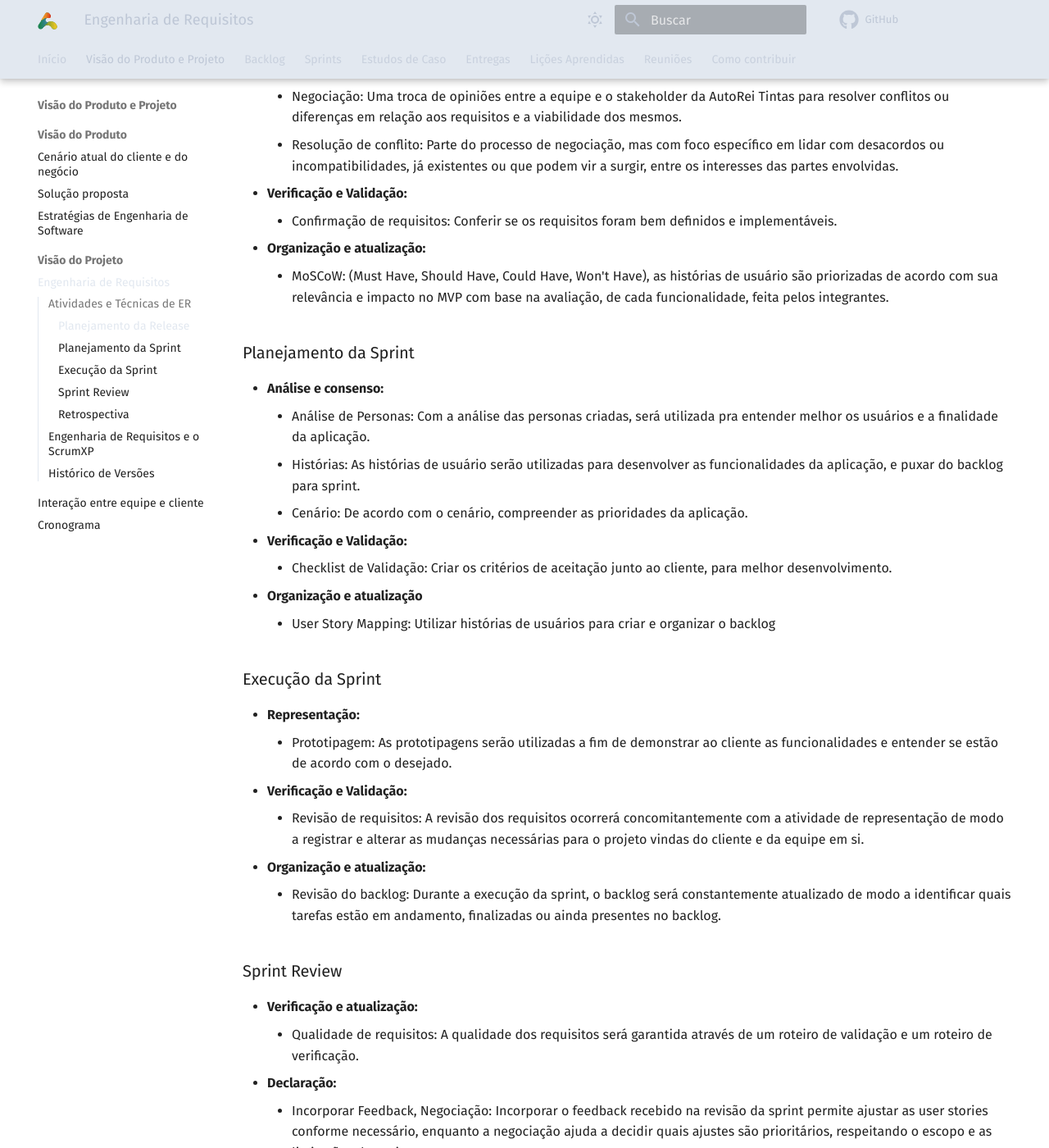
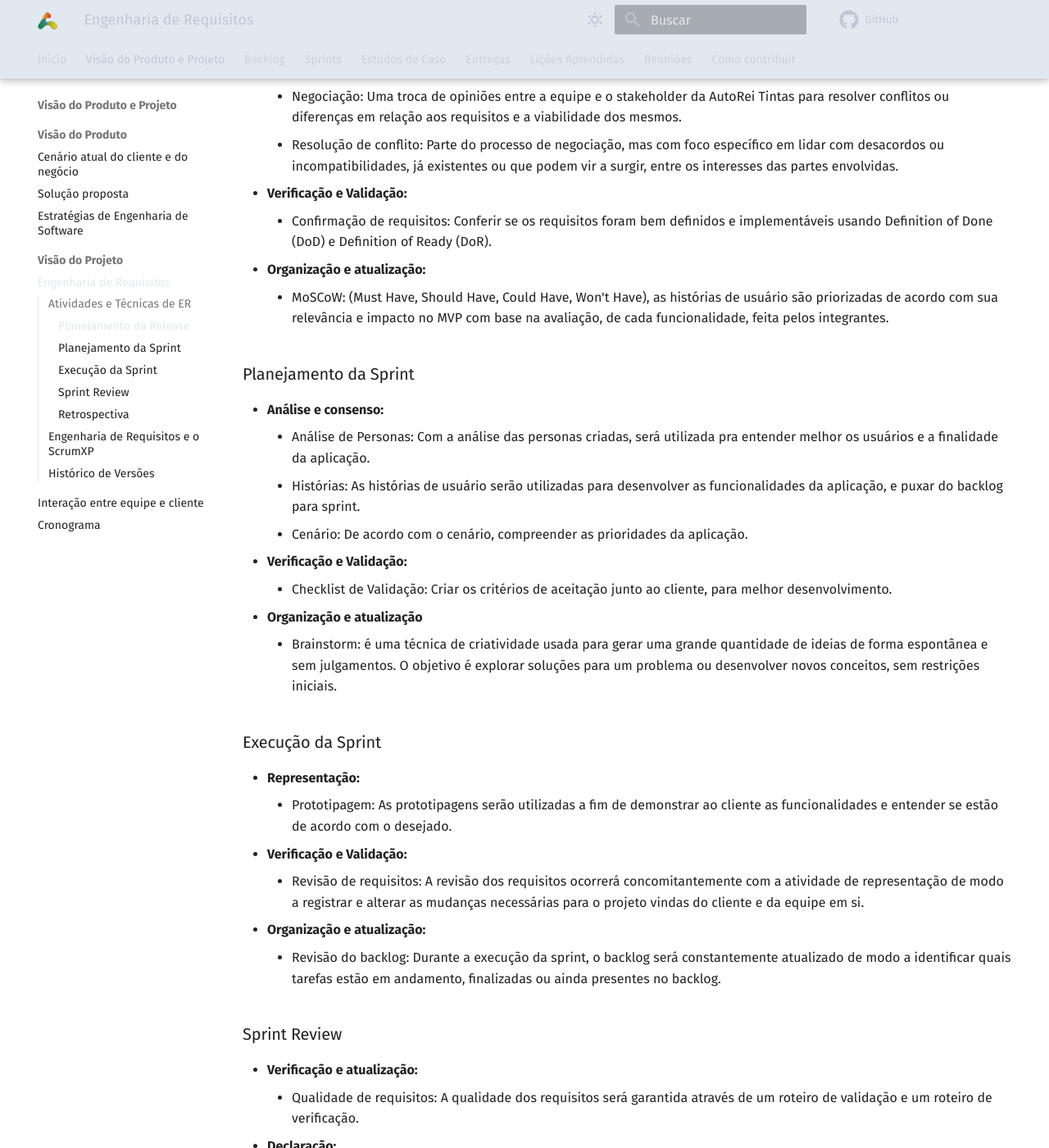
Before and after one commit to mdsreq-fga-unb/2024.2-T03-AutoReiTintas, an MkDocs documentation site: the page built from docs/auto-rei-tintas/docs/sections/product_vision/4_requirements_engineering.md, in a window 1280 px wide and 1400 px high, scrolled down 1139 px. Shown: the whole window at 82% size. Built offline with MkDocs 1.6.1 and Material for MkDocs 9.7.7, drawn with Linux system fonts in a browser that asks for light colours; comment, search, counter and statistics services are not loaded; some of the changed text lies outside the part shown.

Commit message:
docs: adding and fixing lições apresndidas e requisitos de engenharia

```diff
--- a/docs/auto-rei-tintas/docs/sections/product_vision/4_requirements_engineering.md
+++ b/docs/auto-rei-tintas/docs/sections/product_vision/4_requirements_engineering.md
@@ -31,7 +31,7 @@
     *   Negociação: Uma troca de opiniões entre a equipe e o stakeholder da AutoRei Tintas para resolver conflitos ou diferenças em relação aos requisitos e a viabilidade dos mesmos.
     *   Resolução de conflito: Parte do processo de negociação, mas com foco específico em lidar com desacordos ou incompatibilidades, já existentes ou que podem vir a surgir, entre os interesses das partes envolvidas.
 *   **Verificação e Validação:**
-    *   Confirmação de requisitos: Conferir se os requisitos foram bem definidos e implementáveis.
+    *   Confirmação de requisitos: Conferir se os requisitos foram bem definidos e implementáveis usando Definition of Done (DoD) e Definition of Ready (DoR).
 *   **Organização e atualização:**
     *   MoSCoW: (Must Have, Should Have, Could Have, Won't Have), as histórias de usuário são priorizadas de acordo com sua relevância e impacto no MVP com base na avaliação, de cada funcionalidade, feita pelos integrantes.
 
@@ -48,12 +48,10 @@
 *   **Verificação e Validação:**
     *   Checklist de Validação: Criar os critérios de aceitação junto ao cliente, para melhor desenvolvimento.
 *   **Organização e atualização**
-    *   User Story Mapping: Utilizar histórias de usuários para criar e organizar o backlog
-
+    *   Brainstorm: é uma técnica de criatividade usada para gerar uma grande quantidade de ideias de forma espontânea e sem julgamentos. O objetivo é explorar soluções para um problema ou desenvolver novos conceitos, sem restrições iniciais.
 
 
 ### Execução da Sprint
-
 
 
 *   **Representação:**
@@ -64,9 +62,7 @@
     *   Revisão do backlog: Durante a execução da sprint, o backlog será constantemente atualizado de modo a identificar quais tarefas estão em andamento, finalizadas ou ainda presentes no backlog.
 
 
-
 ### Sprint Review
-
 
 
 *   **Verificação e atualização:**
@@ -96,12 +92,12 @@
 | ---| ---| ---| ---| --- |
 | Planejamento da Release | Elicitação e<br>Descoberta | Levantamento<br>de Requisitos | Entrevistas, Brainstorming, Análise de Domínio de Negócio | Requisitos de alto nível<br>identificados e<br>Objetivos da release<br>bem definidos |
 |  | Declaração | Registro dos<br>Requisitos | Temas, Épicos e User<br>Stories | Histórias de usuário documentadas que descrevem os requisitos da versão de maneira clara e objetiva |
-|  | Análise e consenso | Priorização dos Requisitos | User Story Mapping | histórias de usuário priorizadas |
+|  | Análise e consenso | Priorização dos Requisitos | Brainstorm | histórias de usuário priorizadas |
 |  | Verificação e Validação | Verificar e validar os requisitos levantados | Definition of Done (DoD) e Definition of Ready (DoR) | Definições de Ready e Done das histórias de usuário no geral da release |
 |  | Organização e atualização | Elencar os requisitos levantados de acordo com os critérios de prioridade | MoSCoW, User Story | Lista de requisitos organizada com o grau de prioridade |
-| Planejamento da Sprint | Análise e consenso | Reunião de Planejamento | Análise de Personas, Histórias e Cenários | Lista de Personas, Histórias priorizadas |
-|  | Verificação e Validação | Entrevistas com Stakeholders, Revisão de documento | Checklist de Validação, Entrevista | Resultados do Checklist, Critérios de aceitação definidos |
-|  | Organização e atualização | Organização e priorização de requisitos | User Story Mapping | backlog organizado |
+| Planejamento da Sprint | Análise e consenso | Reunião de Planejamento | Análise de Personas | Lista de Personas |
+|  | Declaração | Reunião de planejamento | Histórias e cenários| Histórias priorizadas || Verificação e Validação | Entrevistas com Stakeholders, Revisão de documento | Checklist de Validação, Entrevista | Resultados do Checklist, Critérios de aceitação definidos |
+|  | Organização e atualização | Organização e priorização de requisitos | Brainstorm | backlog organizado |
 | Execução da Sprint | representação | Prototipação (criação de uma representação visual) | Protótipo com uso de frameworks como figma | Uma visualização que oriente a equipe de desenvolvimento na implementação |
 |  | Verificação e<br>Validação | Validar requisitos | Revisar os requisitos com base nos critérios de aceitação | Garantir que requisitos estão de acordo com os critérios de aceitação e qualidade |
 |  | Organização e<br>Atualização | Revisão do<br>Backlog | Revisão do Backlog da<br>Sprint | Backlog atualizado e<br>alinhado com os<br>objetivos da sprint em<br>andamento |
```
Also changed, not shown: docs/auto-rei-tintas/docs/sections/presentations/learned_lessons.md (+12 -2 lines).
